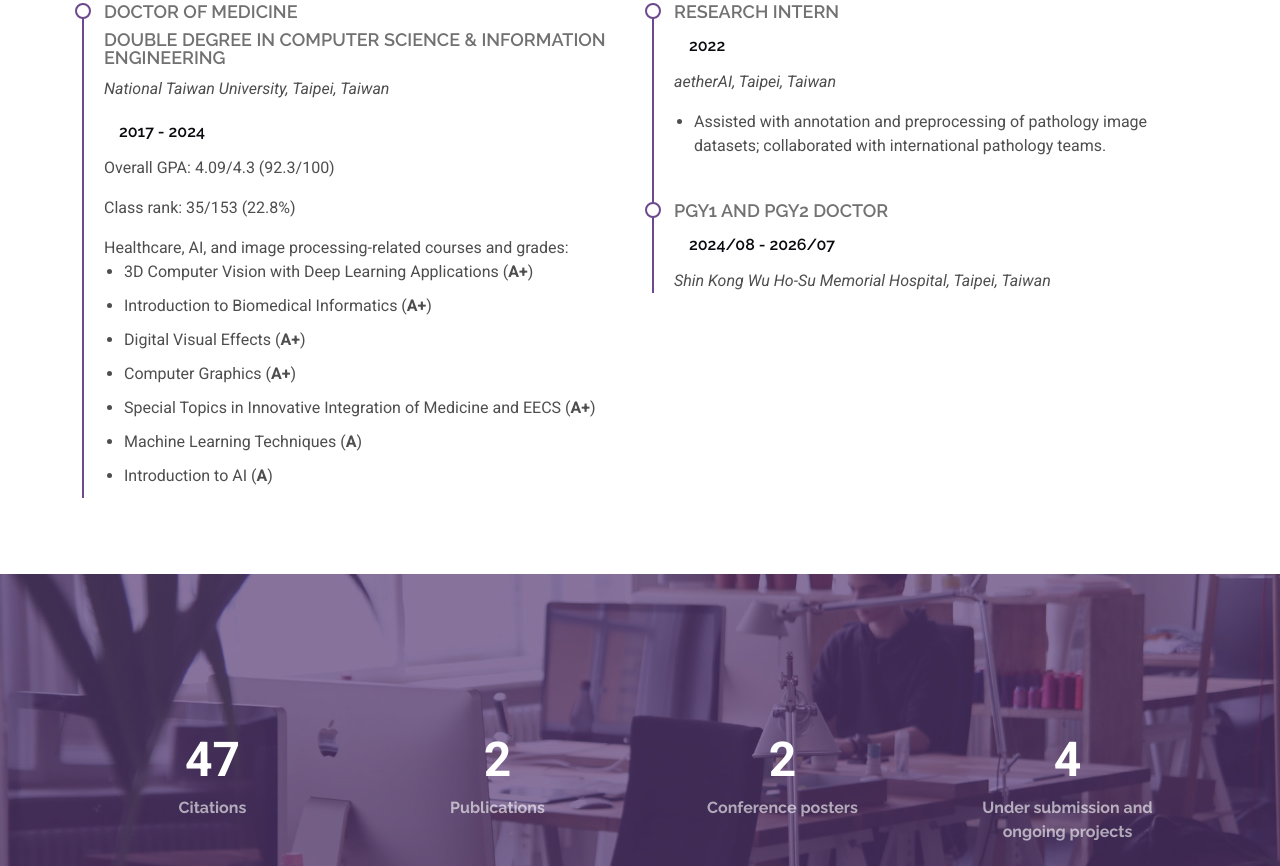
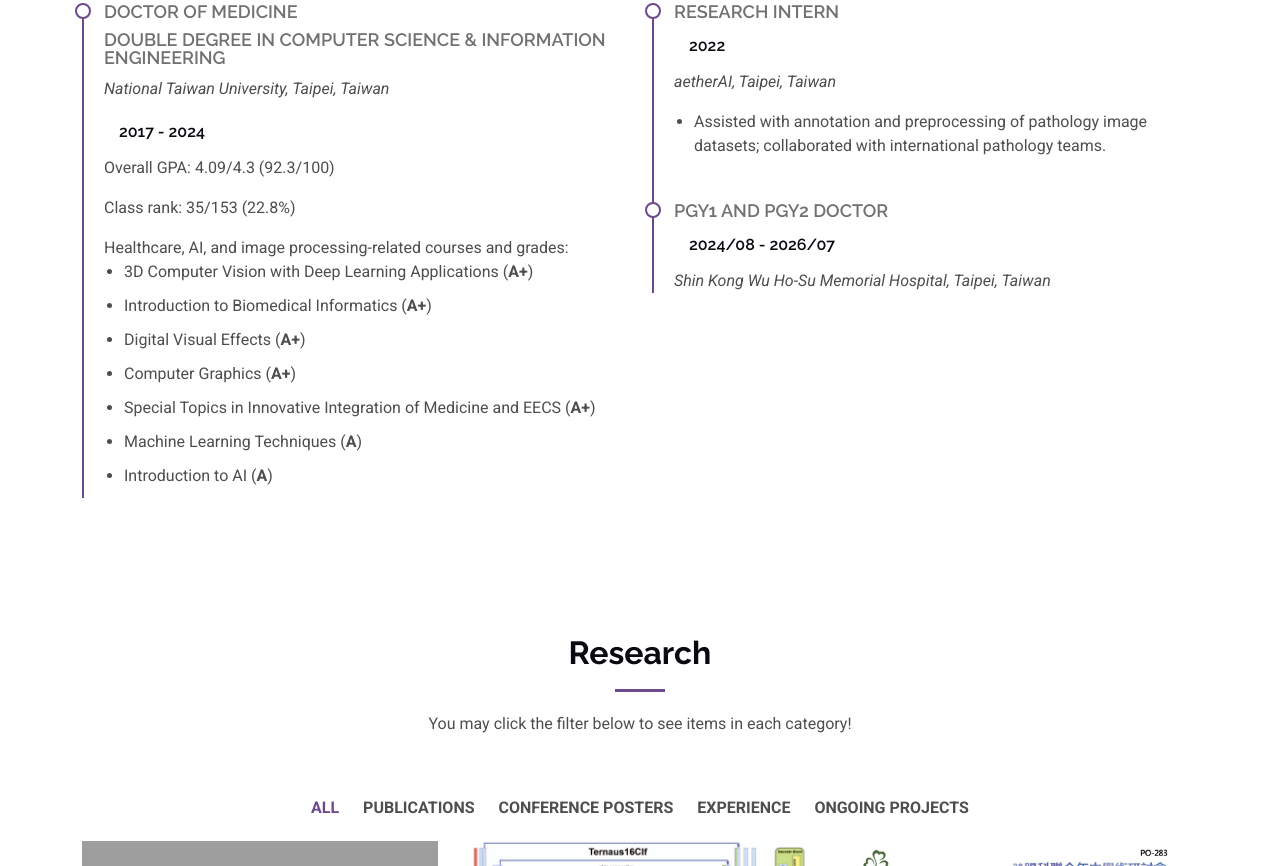
Before and after one commit to HYenTung/HYenTung.github.io, a plain HTML site: page index.html in a window 1280 px wide. Shown: the part 1934-2800 px from the top of the page. Drawn offline with Linux system fonts and the light colour scheme; grey boxes are pictures that could not be loaded.

Commit message:
Delete Stats Section from index.html
Removed the Stats Section from the index.html file.

```diff
--- a/index.html
+++ b/index.html
@@ -196,48 +196,6 @@ In the long term, I hope to pursue further training abroad and bring advanced te
     </section><!-- /Resume Section -->
 
 
-    <!-- Stats Section -->
-    <section id="stats" class="stats section accent-background">
-
-      <img src="assets/img/stats-bg.jpg" alt="" data-aos="fade-in">
-
-      <div class="container position-relative" data-aos="fade-up" data-aos-delay="100">
-
-        <div class="row gy-4">
-
-          <div class="col-lg-3 col-md-6">
-            <div class="stats-item text-center w-100 h-100">
-              <span data-purecounter-start="0" data-purecounter-end="47" data-purecounter-duration="0" class="purecounter">47</span>
-              <p>Citations</p>
-            </div>
-          </div><!-- End Stats Item -->
-
-          <div class="col-lg-3 col-md-6">
-            <div class="stats-item text-center w-100 h-100">
-              <span data-purecounter-start="0" data-purecounter-end="2" data-purecounter-duration="0" class="purecounter">2</span>
-              <p>Publications</p>
-            </div>
-          </div><!-- End Stats Item -->
-
-          <div class="col-lg-3 col-md-6">
-            <div class="stats-item text-center w-100 h-100">
-              <span data-purecounter-start="0" data-purecounter-end="2" data-purecounter-duration="0" class="purecounter">2</span>
-              <p>Conference posters</p>
-            </div>
-          </div><!-- End Stats Item -->
-
-          <div class="col-lg-3 col-md-6">
-            <div class="stats-item text-center w-100 h-100">
-              <span data-purecounter-start="0" data-purecounter-end="4" data-purecounter-duration="0" class="purecounter">4</span>
-              <p>Under submission and ongoing projects</p>
-            </div>
-          </div><!-- End Stats Item -->
-
-        </div>
-
-      </div>
-
-    </section><!-- /Stats Section -->
 
     <!-- Portfolio Section -->
     <section id="research" class="portfolio section">
```
